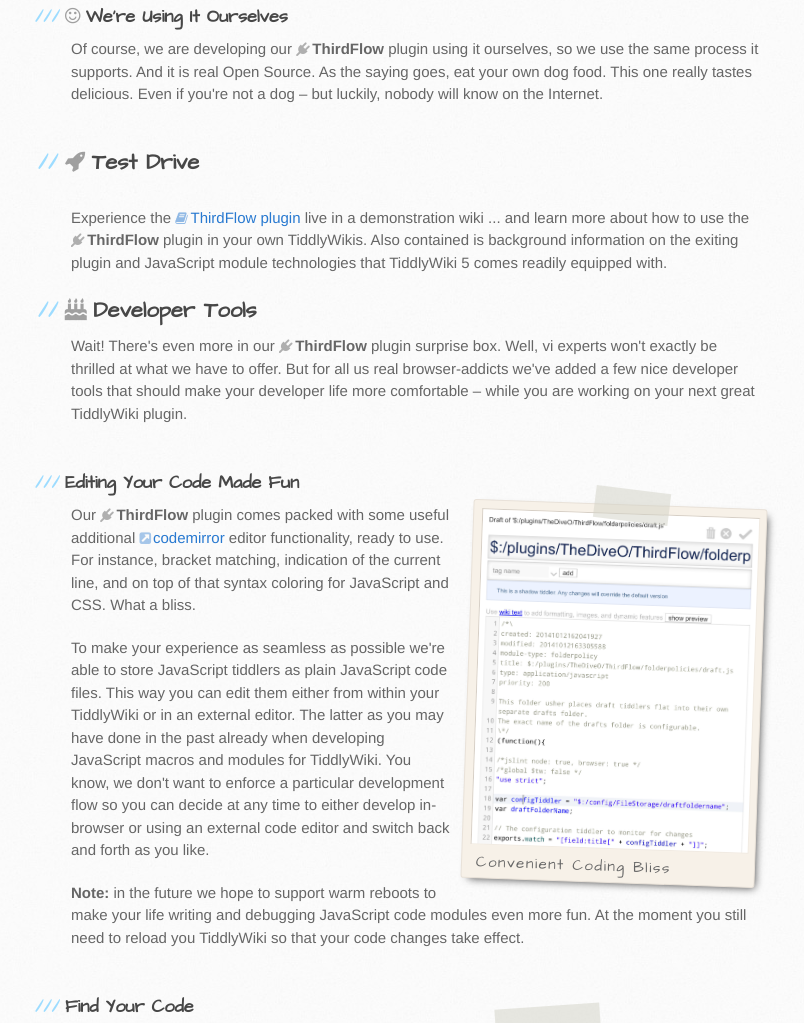
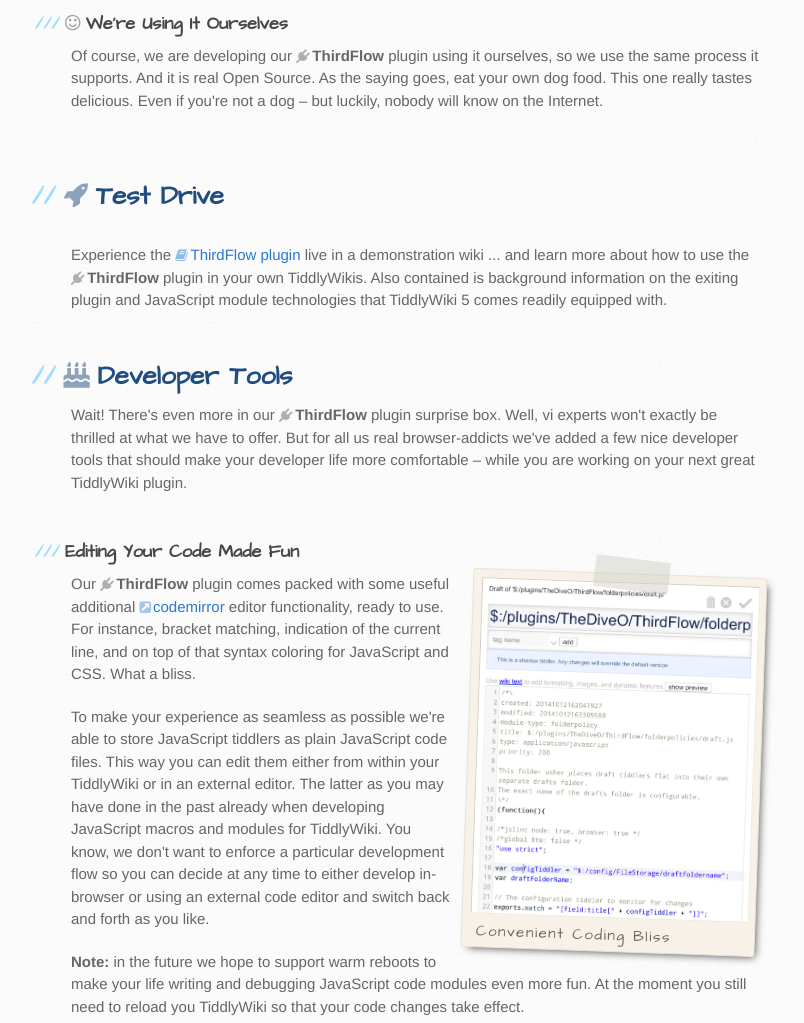
Before and after one commit to thediveo/ThirdFlow, a plain HTML site: page index.html in a window 1280 px wide. Shown: the part 1185-2208 px from the top of the page, without its empty margins (99-903 px from the left). Drawn offline with Linux system fonts and the light colour scheme.

Commit message:
css tuning

```diff
--- a/stylesheets/thediveo.css
+++ b/stylesheets/thediveo.css
@@ -1,6 +1,15 @@
 /* Fix broken GitHub CSS */
 b, strong {
   font-weight: bold;
+}
+
+section#main-content h2 {
+	font-size: 175%;
+	color: #204d7f;
+}
+
+section#main-content h2:not(:first-of-type) {
+	margin-top: 4ex;
 }
 
 span.nb {
```
